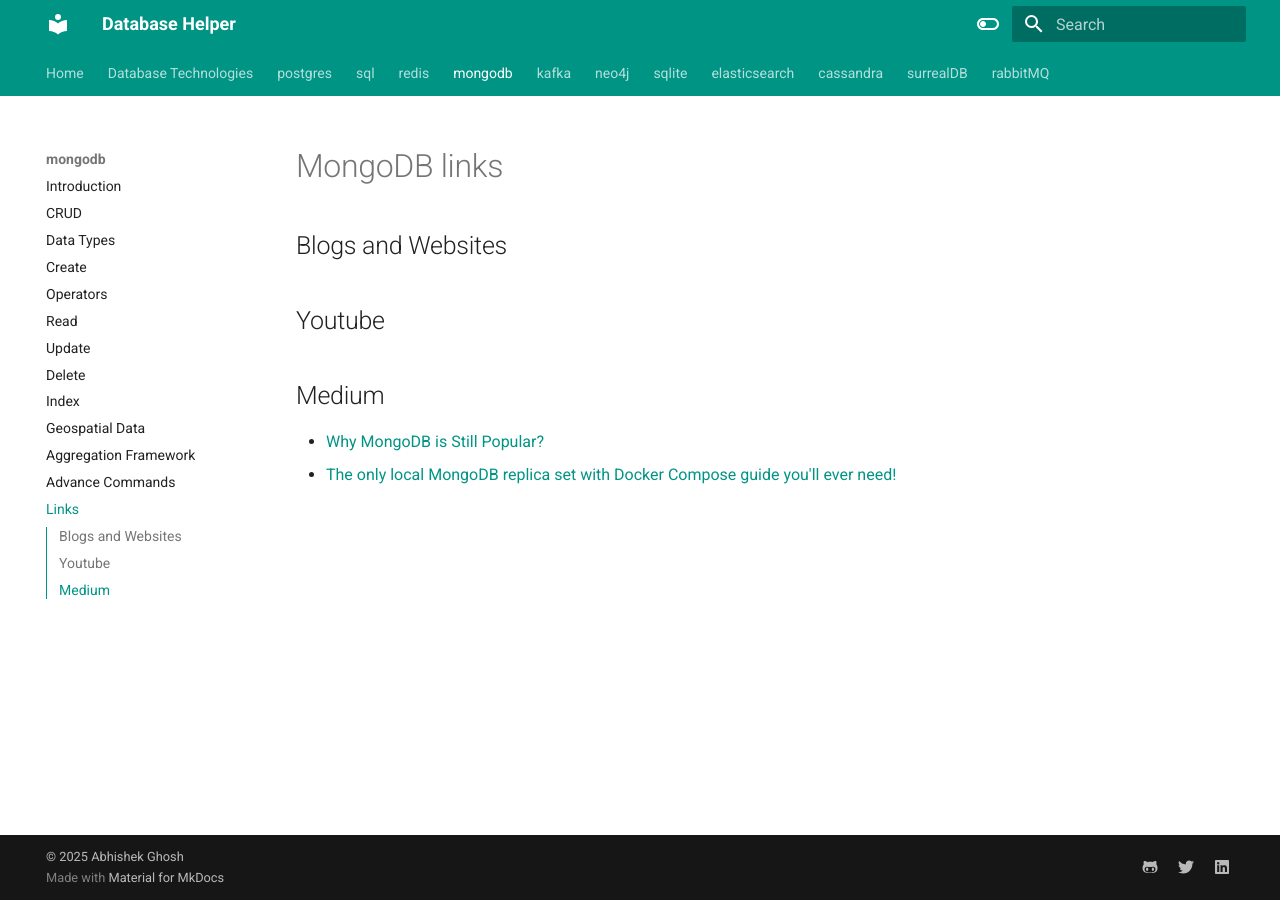
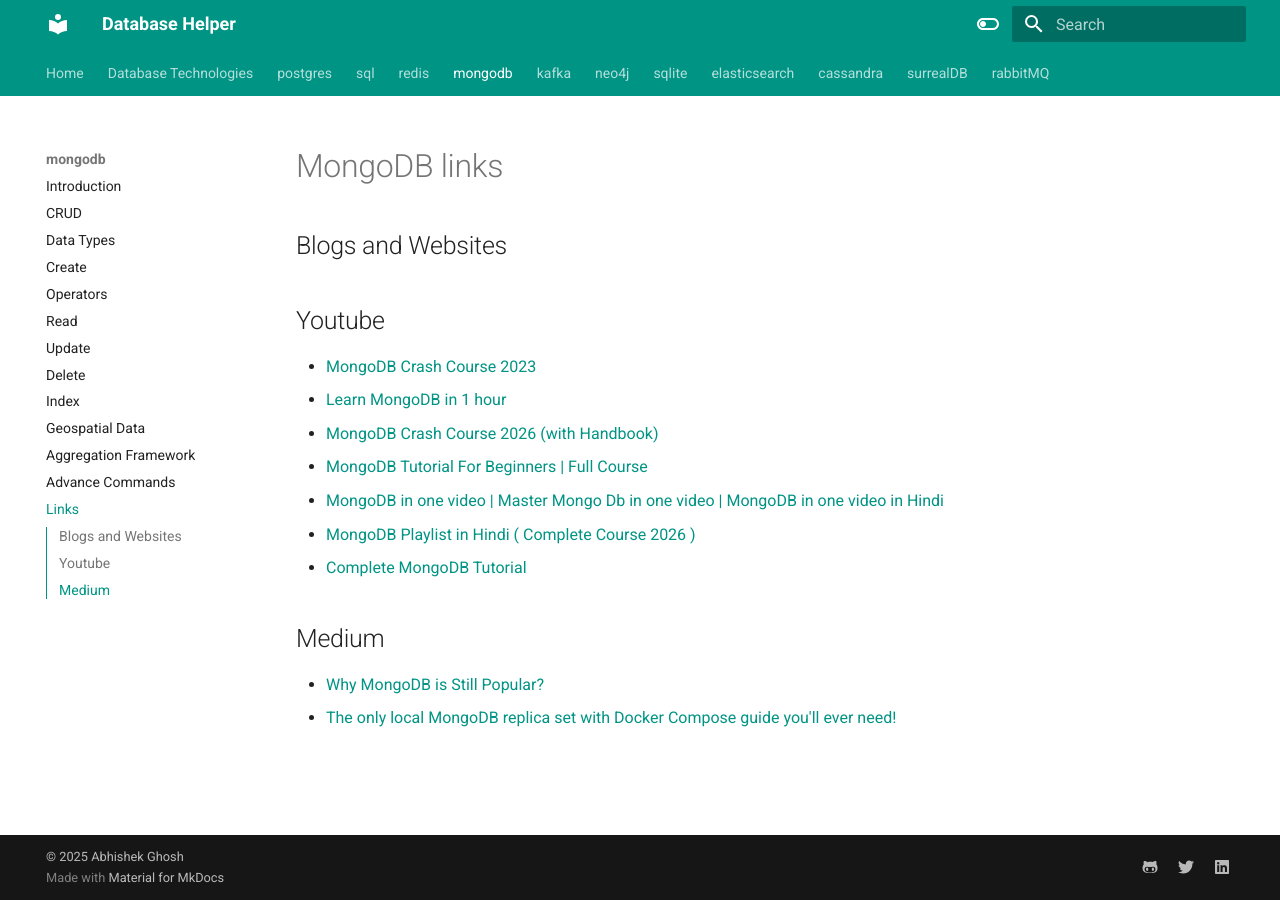
Before and after one commit to abhishekghoshh/database-helper, an MkDocs documentation site: the page built from docs/mongodb/links.md, in a window 1280 px wide. Built offline with MkDocs 1.6.1 and Material for MkDocs 9.7.7, drawn with Linux system fonts in a browser that asks for light colours.

Commit message:
add docs

```diff
--- a/docs/mongodb/links.md
+++ b/docs/mongodb/links.md
@@ -7,6 +7,13 @@
 
 ## Youtube
 
+- [MongoDB Crash Course 2023](https://www.youtube.com/watch?v=QPFlGswpyJY)
+- [Learn MongoDB in 1 hour](https://www.youtube.com/watch?v=c2M-rlkkT5o)
+- [MongoDB Crash Course 2026 (with Handbook)](https://www.youtube.com/watch?v=M1dKYQ7GsTg)
+- [MongoDB Tutorial For Beginners | Full Course](https://www.youtube.com/watch?v=Www6cTUymCY)
+- [MongoDB in one video | Master Mongo Db in one video | MongoDB in one video in Hindi](https://www.youtube.com/watch?v=iri5LLriFHs)
+- [MongoDB Playlist in Hindi ( Complete Course 2026 )](https://www.youtube.com/playlist?list=PLA3GkZPtsafZydhN4nP0h7hw7PQuLsBv1)
+- [Complete MongoDB Tutorial](https://www.youtube.com/playlist?list=PL4cUxeGkcC9h77dJ-QJlwGlZlTd4ecZOA)
 
 
 ## Medium
```
